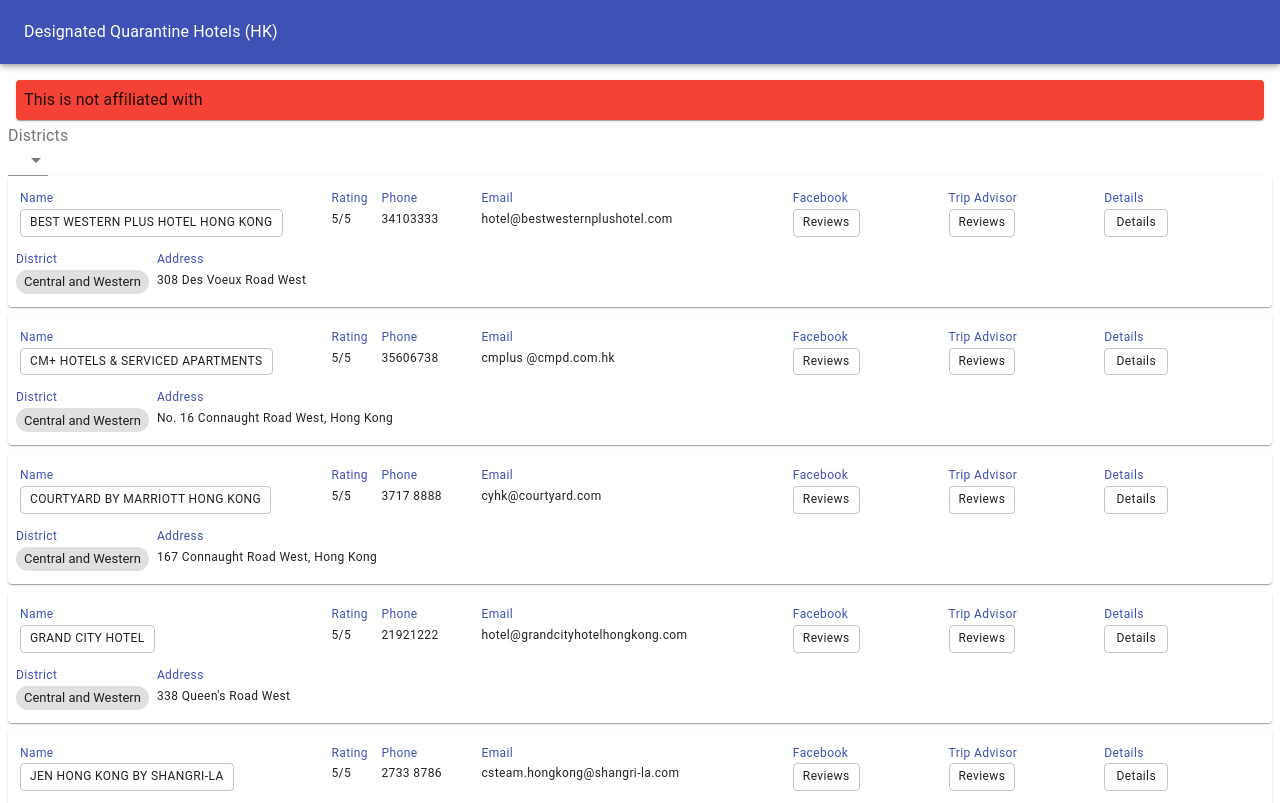
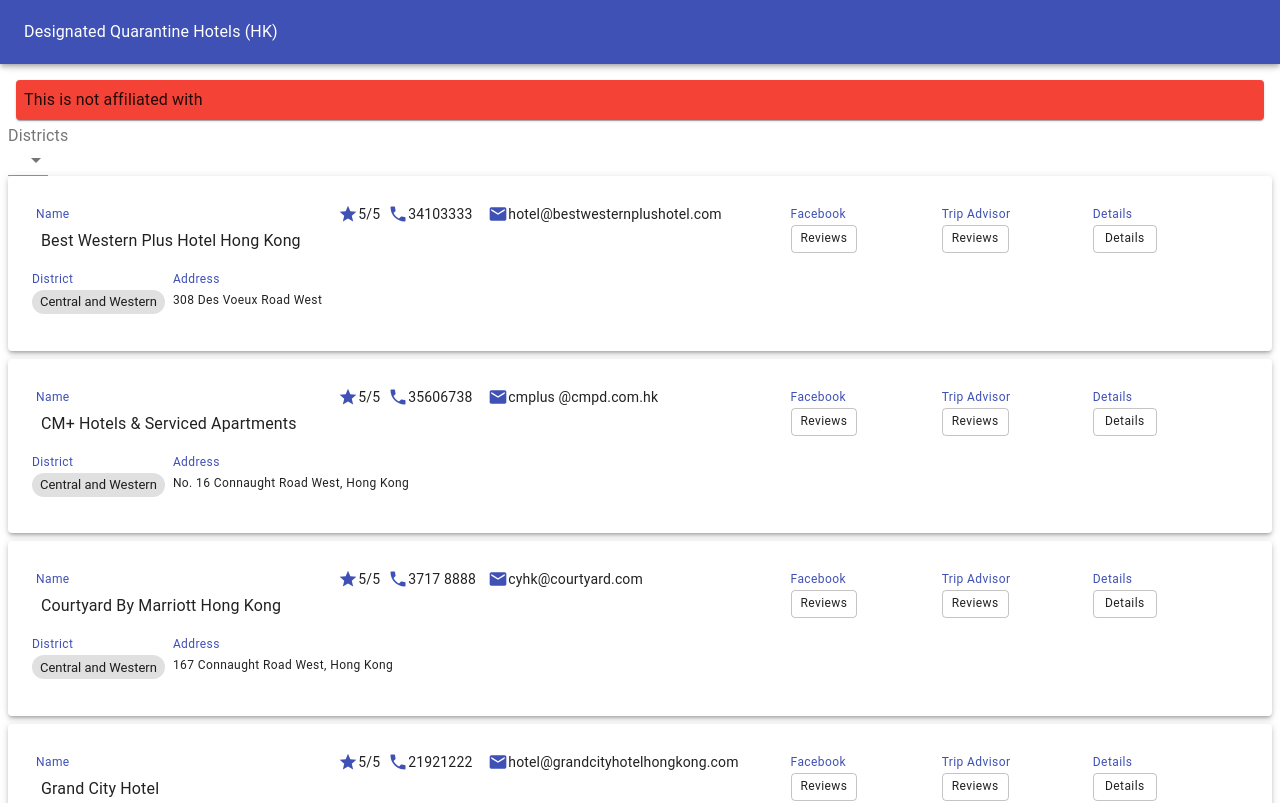
Before and after one commit to rikotacards/qhotels, a React (Create React App) app: page / in a window 1280 px wide. Shown: the top 803 px of the page. Built offline with nearby package versions, Linux system fonts and the light colour scheme.

Commit message:
add icons.

```diff
--- a/package.json
+++ b/package.json
@@ -4,6 +4,8 @@
   "private": true,
   "dependencies": {
     "@material-ui/core": "^4.12.3",
+    "@material-ui/icons": "^4.11.2",
+    "@mui/icons-material": "^5.0.0",
     "@testing-library/jest-dom": "^5.14.1",
     "@testing-library/react": "^11.2.7",
     "@testing-library/user-event": "^12.8.3",
--- a/src/components/hotelRow/HotelRow.tsx
+++ b/src/components/hotelRow/HotelRow.tsx
@@ -1,5 +1,8 @@
 import React from 'react';
-import { Button, Card, Chip, Collapse, makeStyles, Paper, Theme, Typography } from '@material-ui/core';
+import PhoneIcon from '@material-ui/icons/Phone';
+import StarIcon from '@material-ui/icons/Star';
+import EmailIcon from '@material-ui/icons/Email';
+import { Button, Card, CardContent, Chip, Collapse, makeStyles, Paper, Theme, Typography } from '@material-ui/core';
 const useStyles = makeStyles((theme: Theme) => ({
   card: {
     display: 'flex',
@@ -35,6 +38,10 @@
   details: {
     margin: theme.spacing(1)
   },
+  iconTextContainer: {
+    display: 'flex',
+    alignItems: 'center'
+  }
 }))
 
 const gridAreaName = (name: string) => `${name}-start / ${name}-end`
@@ -45,8 +52,6 @@
     padding: theme.spacing(0.5),
     columnGap: theme.spacing(0.5),
     rowGap: theme.spacing(0.5),
-
-    // 'grid-template-columns': '[row-start name-start] 1.5fr [name-end rating-start] 1fr [rating-end district-start] 1fr [district-end phone-start] 1fr [phone-end email-start] 1fr [email-end details-start] 1fr [details-end row-end]'
   },
   name: {
     // margin: '40px'
@@ -126,41 +131,43 @@
   const classes = useStyles();
   const gridClasses = useGridStyles();
   return (
-    <Card className={classes.card}>
+    <Card elevation={3} color='primary' className={classes.card}>
+      <CardContent>
         <div className={gridClasses.row}>
           <div className={gridClasses.name}>
             <div>
               <Typography color='primary' className={classes.colLabel} variant='caption'>Name</Typography>
             </div>
             <div>
-            <Button variant='outlined' size='small'  href={reservationSite} target='_blank'>
-            <Typography variant='caption'>{name}</Typography>
+              <Button className={classes.button} size='small' href={reservationSite} target='_blank'>
+                <Typography variant='body1'>{name}</Typography>
               </Button>
             </div>
           </div>
           <div className={gridClasses.rating}>
-          <div>
+            {/* <div>
               <Typography color='primary' className={classes.colLabel} variant='caption'>Rating</Typography>
-          </div>
-          <div>
-            <Typography variant='caption'>5/5</Typography>
+            </div> */}
+            <div className={classes.iconTextContainer}>
+              <StarIcon fontSize='small' color='primary'/>
+              <Typography variant='body2'>5/5</Typography>
             </div>
           </div>
 
           <div className={gridClasses.phone}>
-          <div>
-            <Typography color='primary' className={classes.colLabel} variant='caption'>Phone</Typography>
-          </div>
-          <div>
-            <Typography variant='caption'>{phone}</Typography>
+            <div className={classes.iconTextContainer}>
+            <PhoneIcon  color='primary' fontSize='small'/>
+
+              <Typography variant='body2'>{phone}</Typography>
             </div>
           </div>
           <div className={gridClasses.email}>
-          <div>
+            {/* <div>
               <Typography color='primary' className={classes.colLabel} variant='caption'>Email</Typography>
-          </div>
-          <div>
-            <Typography variant='caption'>{email}</Typography>
+            </div> */}
+            <div className={classes.iconTextContainer}>
+              <EmailIcon fontSize='small' color='primary'/>
+              <Typography variant='body2'>{email}</Typography>
             </div>
           </div>
 
@@ -202,7 +209,7 @@
               <Typography color='primary' className={classes.colLabel} variant='caption'>District</Typography>
             </div>
             <div>
-            <Chip size='small'  label={location}/>
+              <Chip size='small' label={location} />
             </div>
           </div>
           <div className={classes.address}>
@@ -219,6 +226,7 @@
             prices
         </div>
         </Collapse>
+      </CardContent>
     </Card>
   )
 }
```
Also changed, not shown: 1 other file (tests, documents, lock files or other folders). Lines whose indentation alone changed are shown as unchanged.
